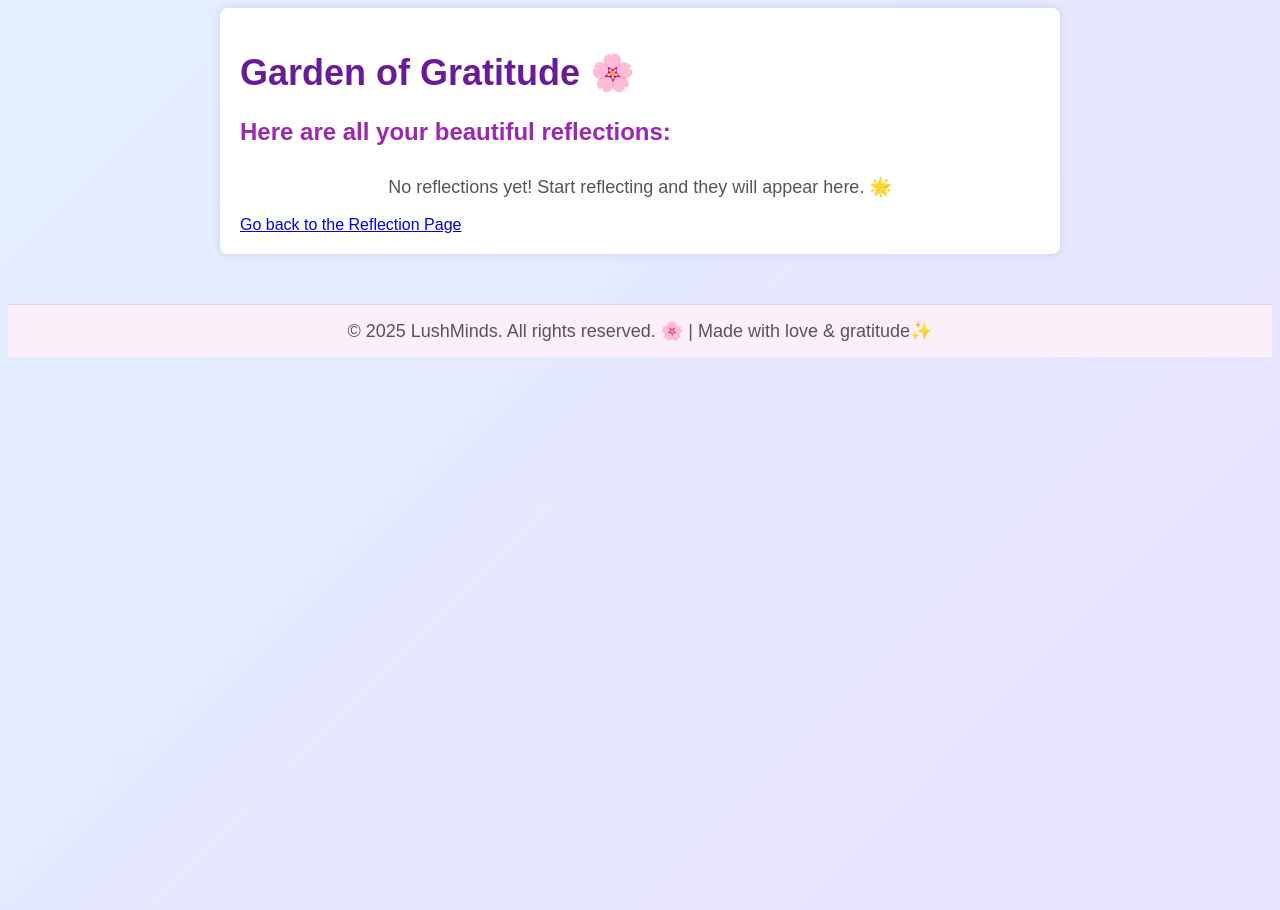
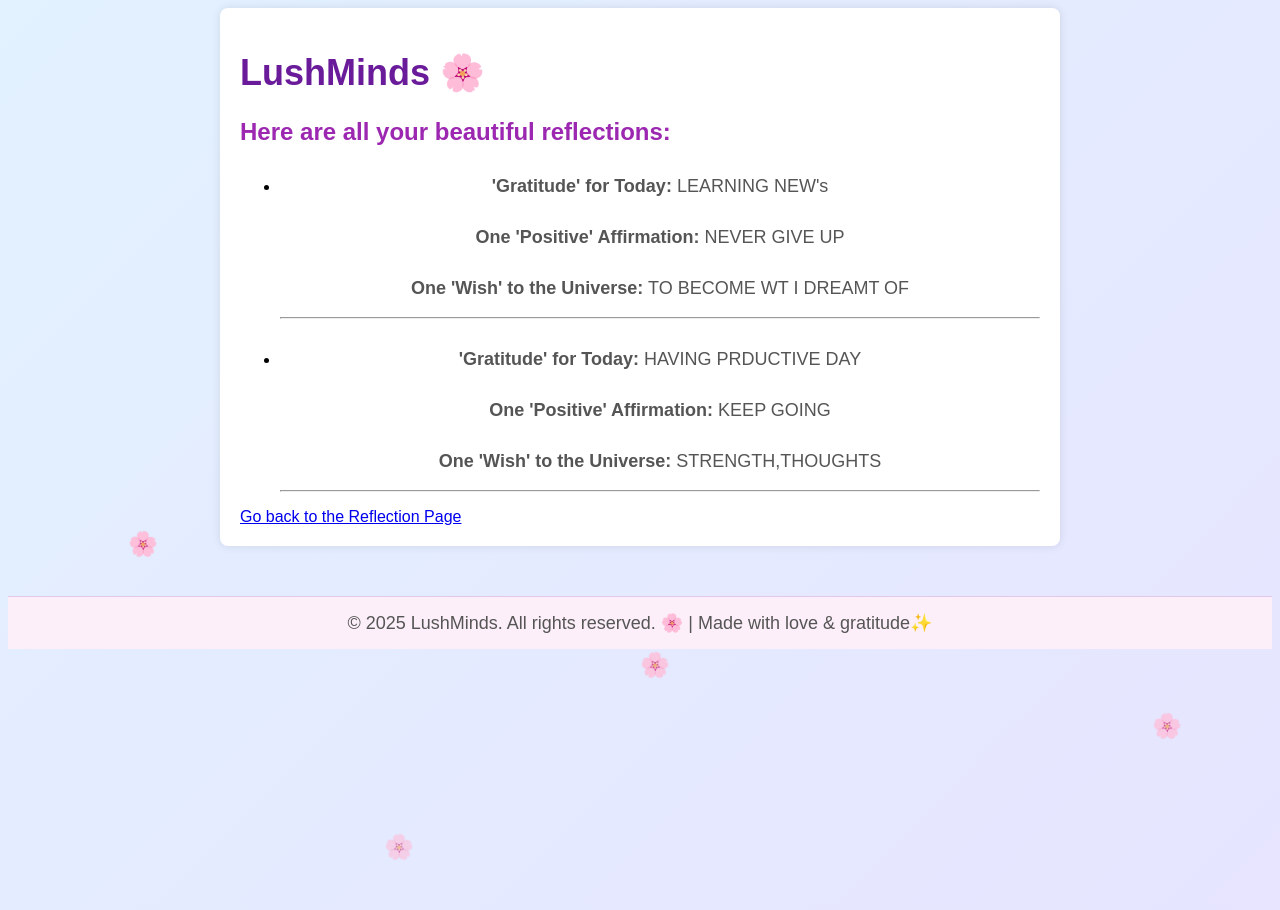
Before and after one commit to Nayana84-m/Brainwave_matrix_intern, a Flask app: page /garden in a window 1280 px wide. Run offline with Flask 3, Linux system fonts and the light colour scheme.

Commit message:
Finalizing and fixed form submission

```diff
--- a/app.py
+++ b/app.py
@@ -1,4 +1,4 @@
-from flask import Flask, render_template, request, redirect, url_for
+from flask import Flask, render_template, request, redirect
 import os
 
 app = Flask(__name__)
@@ -8,7 +8,7 @@ def save_reflection(gratitude, message, wish):
         file.write(f"Gratitude for Today: {gratitude}\n")
         file.write(f"One positive affirmation: {message}\n")
         file.write(f"A Wish I'm sending to Universe: {wish}\n")
-        file.write("-" * 40 + "\n")
+        file.write("\n")
 
 @app.route("/", methods=["GET", "POST"])
 def home():
@@ -24,6 +24,7 @@ def home():
             return render_template("index.html", error="Please fill the fields.")
 
     return render_template("index.html")
+
 
 @app.route('/garden')
 def garden():
@@ -49,6 +50,7 @@ def garden():
                             "wish": wish
                         }
                         reflections.append(reflection)
+                        print (reflections)
 
     reflections.reverse()
 
--- a/reflections.txt
+++ b/reflections.txt
@@ -1,8 +1,7 @@
-Gratitude for Today: doing a good project
-Message for Future You: be you
-Kind Work You Did: feed dogs
-----------------------------------------
-Gratitude for Today: Doing good project
-Message for Future You: be gud do gud
-Kind Work You Did: feed dogs
-----------------------------------------
+Gratitude for Today: HAVING PRDUCTIVE DAY
+One positive affirmation: KEEP GOING
+A Wish I'm sending to Universe: STRENGTH,THOUGHTS
+
+Gratitude for Today: LEARNING NEW's
+One positive affirmation: NEVER GIVE UP
+A Wish I'm sending to Universe: TO BECOME WT I DREAMT OF
--- a/templates/garden.html
+++ b/templates/garden.html
@@ -3,12 +3,20 @@
 <head>
     <meta charset="UTF-8">
     <meta name="viewport" content="width=device-width, initial-scale=1.0">
-    <title>Garden of Gratitude 🌸</title>
+    <title>LushMinds 🌸</title>
     <link rel="stylesheet" href="{{ url_for('static', filename='style.css') }}">
 </head>
 <body>
+    <div class="floating-flowers">
+    <span>🌸</span>
+    <span>🌸</span>
+    <span>🌸</span>
+    <span>🌸</span>
+    <span>🌸</span>
+    </div>
+
     <div class="container">
-        <h1>Garden of Gratitude 🌸</h1>
+        <h1>LushMinds 🌸</h1>
         <h2>Here are all your beautiful reflections:</h2>
 
         {% if reflections %}
```
Also changed, not shown: templates/index.html (+10 -8 lines).
